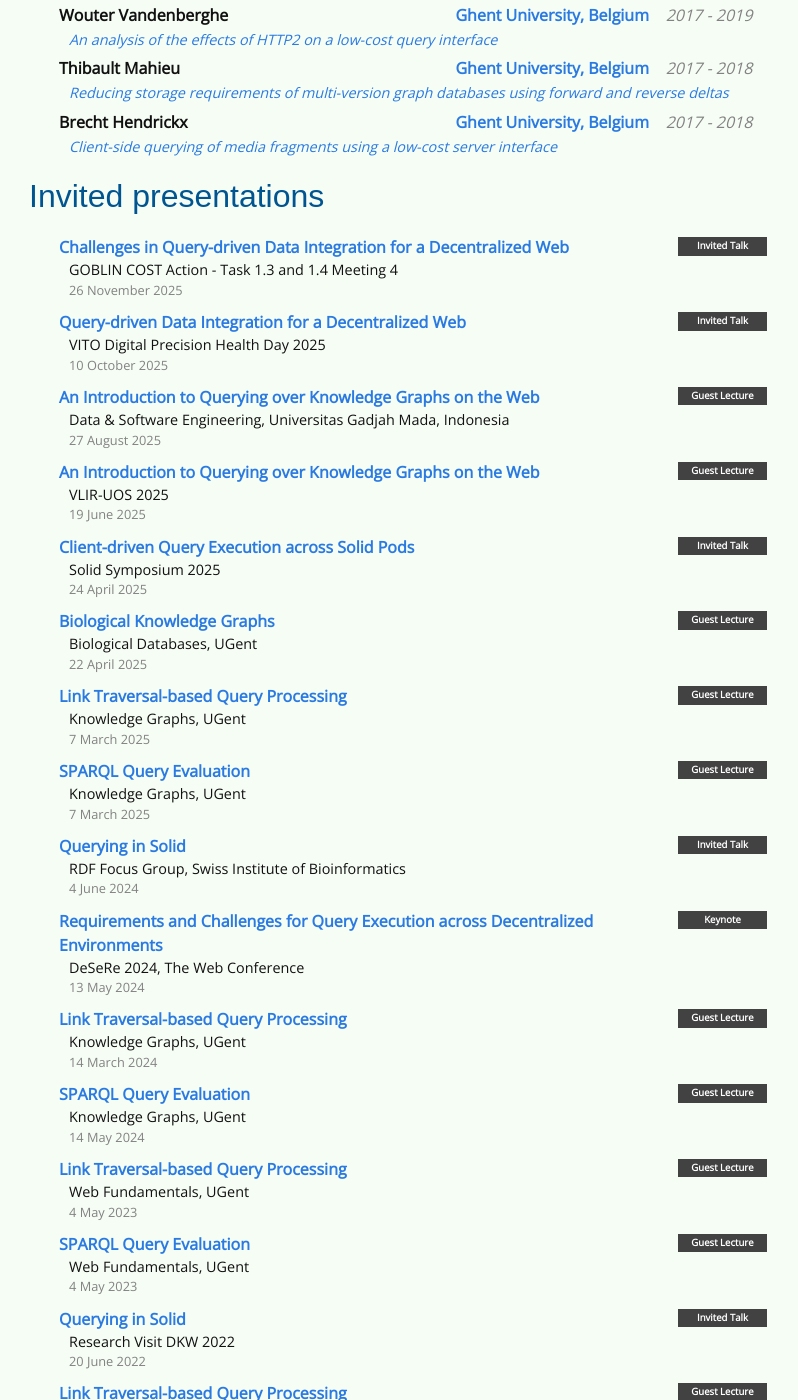
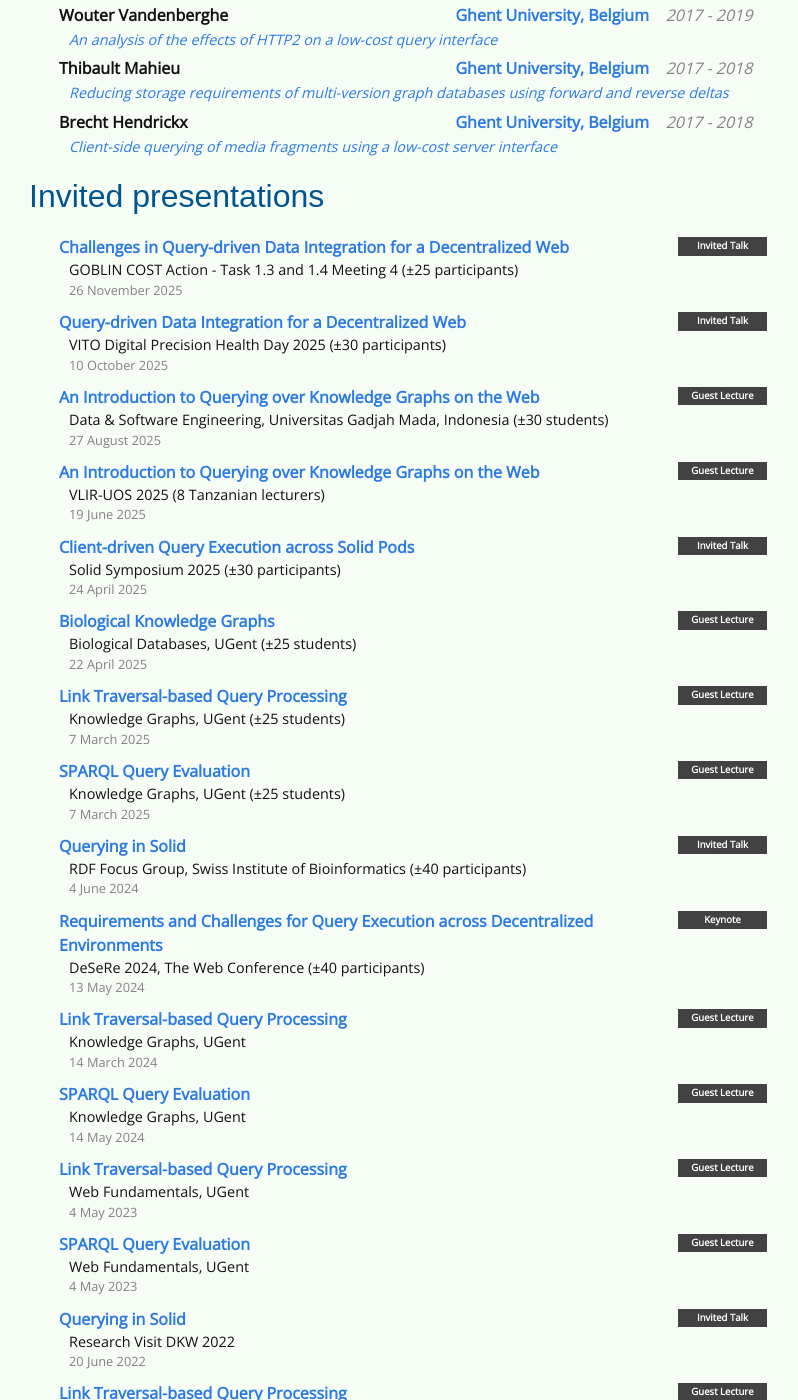
Before and after one commit to rubensworks/rubensworks.net, a Jekyll site: the page built from cv.md, in a window 1280 px wide and 1400 px high, scrolled down 4220 px. Shown: the whole window, without its empty margins (241-1039 px from the left). Built offline with Jekyll 4.4.1, drawn with Linux system fonts in a browser that asks for light colours; some web fonts are replaced; some of the changed text lies outside the part shown.

Commit message:
Add presentation numbers

```diff
--- a/_data/presentations.yml
+++ b/_data/presentations.yml
@@ -9,61 +9,61 @@
 
 "2025-goblin-challengesquerydecentralized":
     title: "Challenges in Query-driven Data Integration for a Decentralized Web"
-    venue: "GOBLIN COST Action - Task 1.3 and 1.4 Meeting 4"
+    venue: "GOBLIN COST Action - Task 1.3 and 1.4 Meeting 4 (±25 participants)"
     date: "26 November 2025"
     url: "https://www.rubensworks.net/raw/slides/2025/goblin-challengesquerydecentralized/"
     type: "Invited Talk"
 "2025-iswc-tutorial-rdfsparql-12":
     title: "An Introduction to RDF and SPARQL 1.2"
-    venue: "ISWC 2025, Nara"
+    venue: "ISWC 2025, Nara (±20 participants)"
     date: "2 November 2025"
     url: "https://www.w3.org/Talks/2025/iswc-tutorial-rdfsparql-12/"
     type: "Tutorial"
 "2025-vito-dph-querydecentralized":
     title: "Query-driven Data Integration for a Decentralized Web"
-    venue: "VITO Digital Precision Health Day 2025"
+    venue: "VITO Digital Precision Health Day 2025 (±30 participants)"
     date: "10 October 2025"
     url: "https://www.rubensworks.net/raw/slides/2025/vito-dph-querydecentralized/"
     type: "Invited Talk"
 "2025-semantics-semdev":
     title: "SEMANTICS 2025 Developers Workshop"
-    venue: "SEMANTiCS 2025, Vienna"
+    venue: "SEMANTiCS 2025, Vienna (±40 participants)"
     date: "3 September 2025"
     url: "https://semantics2025.semdev.org/"
     type: "Workshop"
 "2025-ugm-queryingkgs":
     title: "An Introduction to Querying over Knowledge Graphs on the Web"
-    venue: "Data & Software Engineering, Universitas Gadjah Mada, Indonesia"
+    venue: "Data & Software Engineering, Universitas Gadjah Mada, Indonesia (±30 students)"
     date: "27 August 2025"
     url: "https://www.rubensworks.net/raw/slides/2025/ugm-queryingkgs/"
     type: "Guest Lecture"
 "2025-vliruos":
     title: "An Introduction to Querying over Knowledge Graphs on the Web"
-    venue: "VLIR-UOS 2025"
+    venue: "VLIR-UOS 2025 (8 Tanzanian lecturers)"
     date: "19 June 2025"
     url: "https://www.rubensworks.net/raw/slides/2025/vliruos/"
     type: "Guest Lecture"
 "2025-sosy-querydecentralized":
     title: "Client-driven Query Execution across Solid Pods"
-    venue: "Solid Symposium 2025"
+    venue: "Solid Symposium 2025 (±30 participants)"
     date: "24 April 2025"
     url: "https://www.rubensworks.net/raw/slides/2025/sosy-querydecentralized/"
     type: "Invited Talk"
 "2025-ugent-bio-kgs":
     title: "Biological Knowledge Graphs"
-    venue: "Biological Databases, UGent"
+    venue: "Biological Databases, UGent (±25 students)"
     date: "22 April 2025"
     url: "https://www.rubensworks.net/raw/slides/2025/ugent-bio-kgs/"
     type: "Guest Lecture"
 "2025-ugent-knowledgegraphs-linktraversal":
     title: "Link Traversal-based Query Processing"
-    venue: "Knowledge Graphs, UGent"
+    venue: "Knowledge Graphs, UGent (±25 students)"
     date: "7 March 2025"
     url: "https://www.rubensworks.net/raw/slides/2025/ugent-knowledgegraphs-linktraversal/"
     type: "Guest Lecture"
 "2025-ugent-knowledgegraphs-sparqlengines":
     title: "SPARQL Query Evaluation"
-    venue: "Knowledge Graphs, UGent"
+    venue: "Knowledge Graphs, UGent (±25 students)"
     date: "7 March 2025"
     url: "https://www.rubensworks.net/raw/slides/2025/ugent-knowledgegraphs-sparqlengines/"
     type: "Guest Lecture"
@@ -82,13 +82,13 @@
     type: "Other"
 "2024-sib-solidquery":
     title: "Querying in Solid"
-    venue: "RDF Focus Group, Swiss Institute of Bioinformatics"
+    venue: "RDF Focus Group, Swiss Institute of Bioinformatics (±40 participants)"
     date: "4 June 2024"
     url: "https://www.rubensworks.net/raw/slides/2024/sib-solidquery/"
     type: "Invited Talk"
 "2024-webconf-desere-querydecentralized":
     title: "Requirements and Challenges for Query Execution across Decentralized Environments"
-    venue: "DeSeRe 2024, The Web Conference"
+    venue: "DeSeRe 2024, The Web Conference (±40 participants)"
     date: "13 May 2024"
     url: "https://www.rubensworks.net/raw/slides/2024/webconf-desere-querydecentralized/"
     video: "https://www.youtube.com/watch?v=C58VzFLcks0"
@@ -199,7 +199,7 @@
     type: "Guest Lecture"
 "2022-eiso-solid":
     title: "Decentralisation with Solid"
-    venue: "Masterclass M2 IMST EISO 2022"
+    venue: "Masterclass M2 IMST EISO 2022 (±60 students)"
     date: "5 May 2022"
     url: "https://www.rubensworks.net/raw/slides/2022/eiso-solid/"
     type: "Guest Lecture"
@@ -212,7 +212,7 @@
 
 "2021-geonovum-inspiratiedag":
     title: "Integrale bevraging van kennisgrafen met intelligente clients"
-    venue: "Geo-inspiratiedag, Geonovum"
+    venue: "Geo-inspiratiedag, Geonovum (±100 participants)"
     date: "5 October 2021"
     url: "https://www.rubensworks.net/raw/slides/2021/geonovum-inspiratiedag/"
     type: "Invited Talk"
--- a/cv.md
+++ b/cv.md
@@ -355,11 +355,11 @@ Besides research, he teaches the fundamentals of Web technologies and Web queryi
 ### Organization Committee Member
 
 * [Developers Workshop (Semantics)](https://semantics2025.semdev.org/)
-    * 2025 (Organizer)
+    * 2025 (Organizer) (±40 participants)
 * [Extended Semantic Web Conference (ESWC)](https://eswc-conferences.org/)
-    * 2020 (Metadata Chair)
+    * 2020 (Metadata Chair) (±400 participants)
 * [Trusting Decentralised Knowledge Graphs and Web Data Workshop (TrusDeKW) (ESWC)](https://events.kmi.open.ac.uk/trusting-decentralised-knowledge-graphs-and-web-data/)
-    * 2023 (Co-organizer)
+    * 2023 (Co-organizer) (±20 participants)
 
 ### Journal Reviewer
 
```
